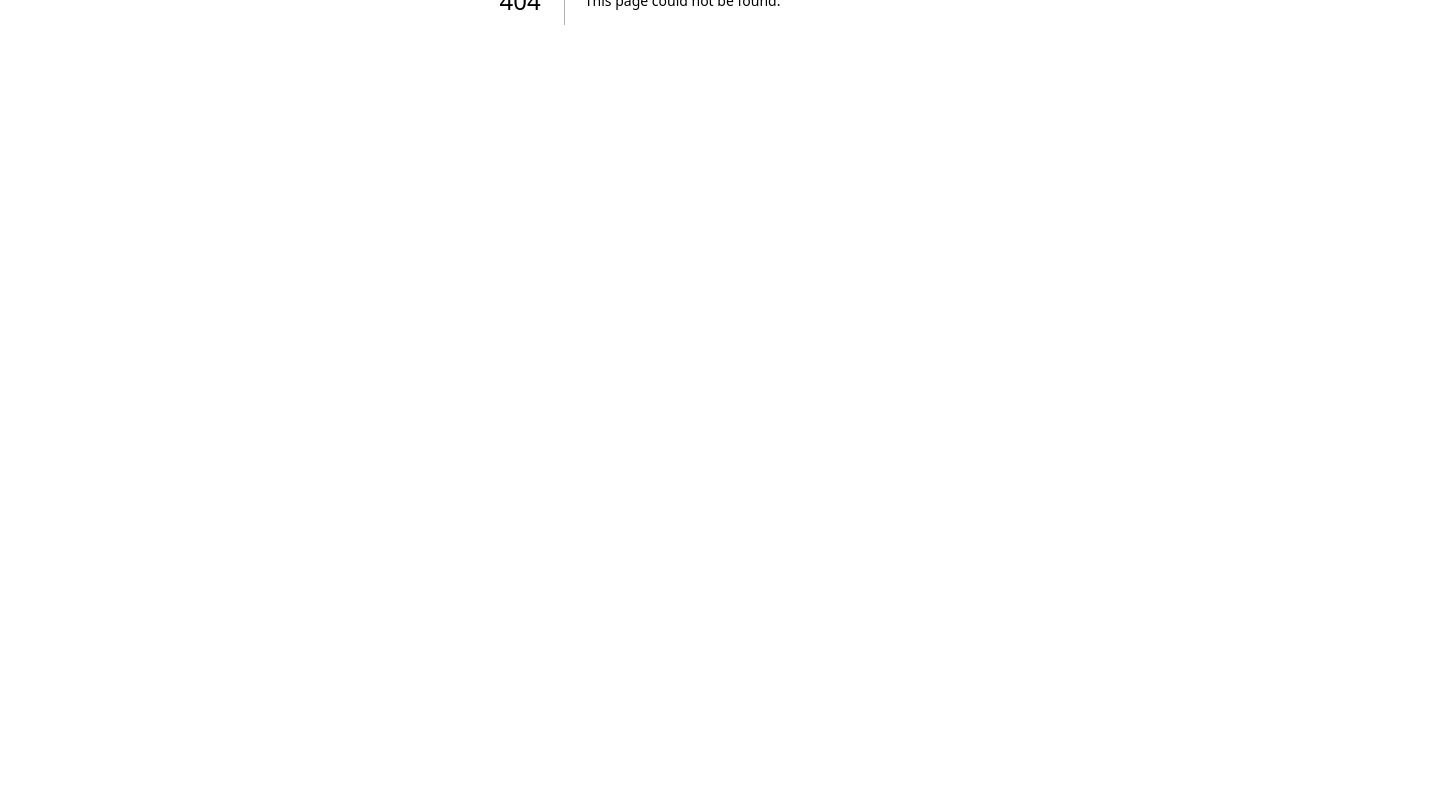
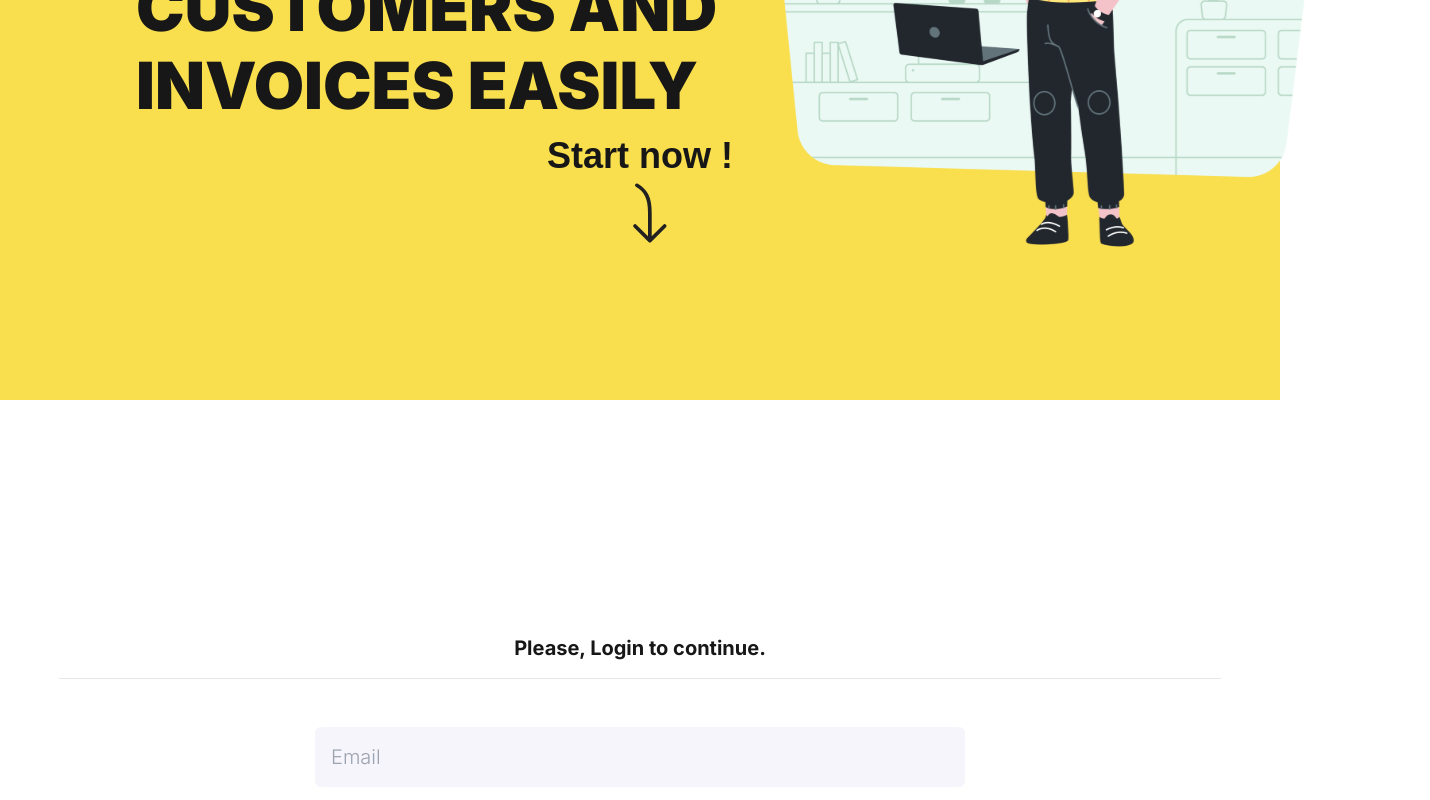
Before and after one commit to sam-sepiol1/cogip-client, a Next.js app: page /login in a window 1280 px wide. Before the commit this address had no page. Shown: the part 400-1200 px from the top of the page, 1430 px wide, since content can reach past the window. Before the commit the page ends 800 px from the top, so only its background shows below. Built offline with nearby package versions, Linux system fonts and the light colour scheme.

Commit message:
Added login page

```diff
--- /dev/null
+++ b/app/login/page.tsx
@@ -0,0 +1,59 @@
+'use client';
+
+import Login_register_header from "@/app/components/Login_register_header";
+import New_entry_form from "@/app/components/New_entry_form";
+import React, { useState } from "react";
+import axios from "axios";
+import { useRouter } from "next/navigation";
+
+export default function Login() {
+    const [error, setError] = useState("");
+    const router = useRouter();
+
+    const [dto, setDto] = useState({
+        email: '',
+        password: ''
+    });
+
+    const handleChange = (name: string, value: string) => {
+        setDto((prevDto) => ({
+            ...prevDto,
+            [name]: value
+        }));
+    };
+
+    const handleSubmitForm = async (event: React.FormEvent<HTMLFormElement>) => {
+        event.preventDefault();
+        setError("");
+
+        try {
+            const response = await axios.post('http://localhost:3000/api/auth/login', dto);
+
+            console.log("Login success:", response.data);
+            router.push('/dashboard');
+
+        } catch (error: any) {
+            console.error("Error while login:", error);
+            if (error.response) {
+                setError(error.response.data.message || "Login failed, please try again.");
+            } else {
+                setError("An unexpected error occurred. Please check your connection.");
+            }
+        }
+    };
+
+    return (
+        <main>
+            <Login_register_header />
+            <New_entry_form
+                title="Please, Login to continue."
+                fields={['email', 'password']}
+                onChange={handleChange}
+                onSubmit={handleSubmitForm}
+                submitText="Login"
+                placeholders={['Email', 'Password']}
+                errorMessage={error}
+            />
+        </main>
+    );
+}
```
